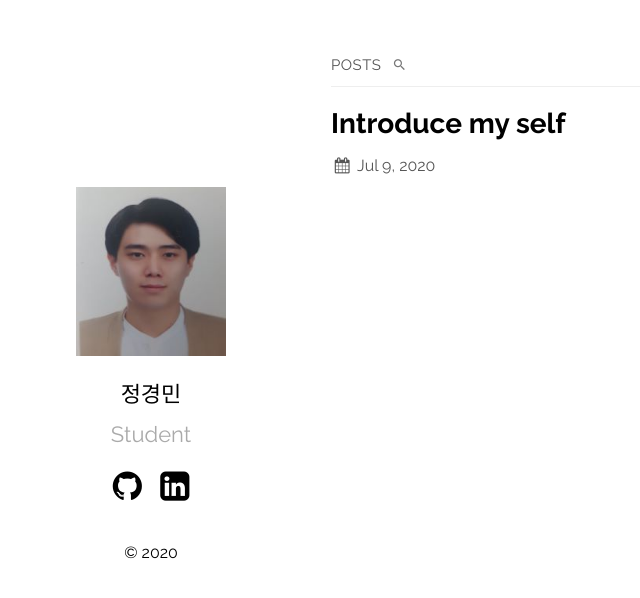
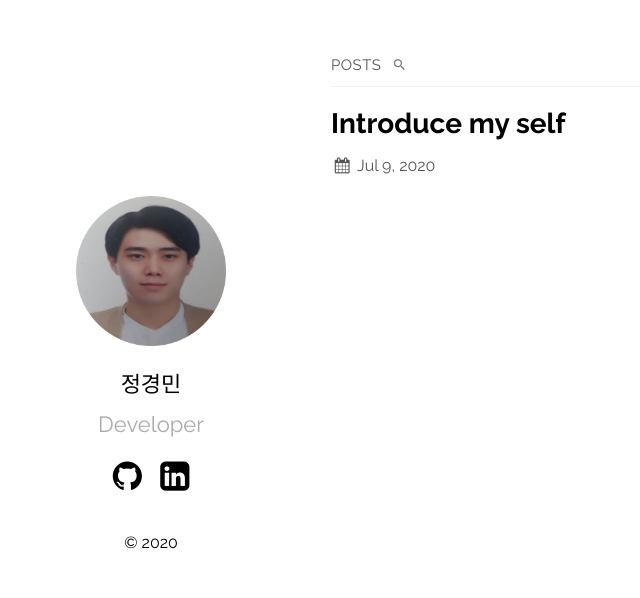
Before and after one commit to vocy1995/vocy1995.github.io, a Jekyll site: the page built from index.md, in a window 1280 px wide. Shown: the top 598 px of the page, without its empty margins (34-674 px from the left). Built offline with Jekyll 4.4.1, drawn with Linux system fonts in a browser that asks for light colours.

Commit message:
title change

```diff
--- a/_config.yml
+++ b/_config.yml
@@ -14,7 +14,7 @@ sass:
 
 plainwhite:
   name: 정경민
-  tagline: Student
+  tagline: Developer
   date_format: "%b %-d, %Y"
   sitemap: true # set to true to generate sitemap.xml content
   search: true # set to true to enable searchbar
```
Also changed, not shown: assets/portfolio.png.
